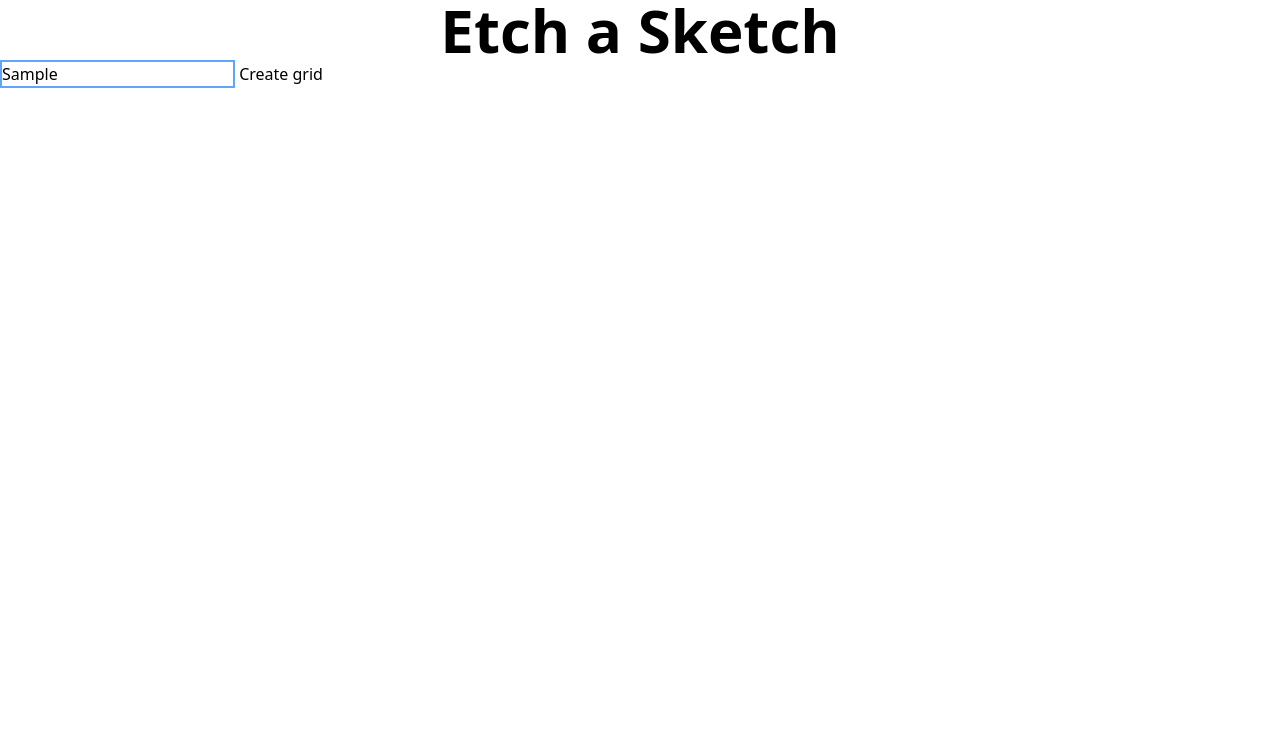
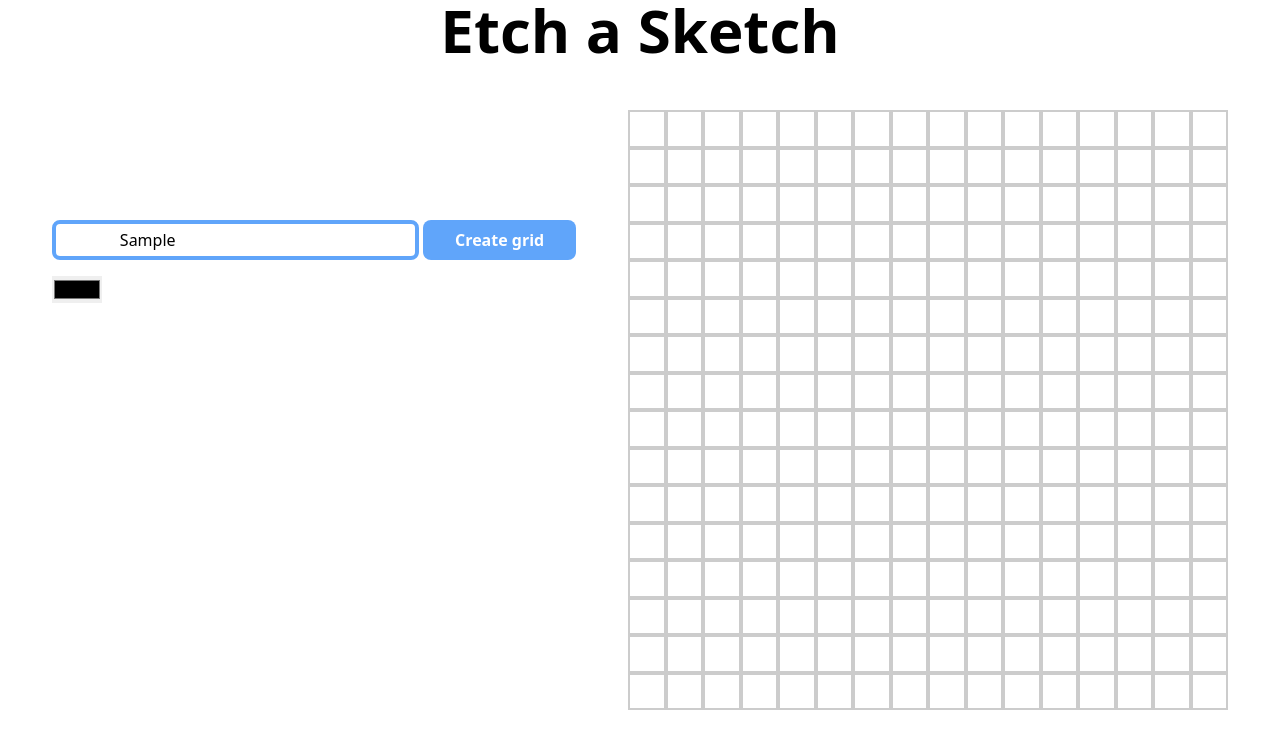
Before and after one commit to delightCS/Etch-a-Skech, a website: page index.html in a window 1280 px wide. Both pictures are taken after typing "Sample" into the empty fields and a click on the button "Create grid". Drawn offline with Linux system fonts and the light colour scheme.

Commit message:
Make 16 grid default

```diff
--- a/index.html
+++ b/index.html
@@ -12,12 +12,12 @@
         flex-wrap: wrap;
         width: 600px;
         height: 600px;
-        /* margin: 50px auto; */
+        margin: 50px 0;
         /* border: 2px solid #ccc; */
       }
 
       :root {
-        --divisor: 1;
+        --divisor: 16;
       }
 
       .cell {
@@ -30,14 +30,19 @@
   </head>
   <body>
     <h1 class="text-6xl font-bold text-center">Etch a Sketch</h1>
-    <div>
-      <div>
+    <div class="flex justify-evenly">
+      <div class="mt-40">
         <input
           type="text"
-          class="border-2 border-blue-400"
-          placeholder="Enter a number between 1 and 100"
+          class="border-4 border-blue-400 px-16 py-1 rounded-lg mb-4"
+          placeholder="Input between 1 and 100"
         />
-        <button>Create grid</button>
+        <button
+          class="text-white font-bold bg-blue-400 px-8 py-2 rounded-lg hover:bg-white hover:text-blue-400 transition-all duration-300"
+        >
+          Create grid
+        </button>
+        <input type="color" class="block" />
       </div>
       <div class="container"></div>
     </div>
--- a/script.js
+++ b/script.js
@@ -1,22 +1,30 @@
 const container = document.querySelector(".container");
 
+function creategrid(gridSize) {
+  document.documentElement.style.setProperty("--divisor", gridSize);
+  container.innerHTML = "";
+
+  const totalCell = gridSize ** 2;
+  for (let i = 0; i < totalCell; i++) {
+    const cell = document.createElement("div");
+    cell.classList.add("cell");
+    container.appendChild(cell);
+  }
+}
+
 function changeCellNum() {
-  const input = document.querySelector("input").value;
+  const numInput = document.querySelector("input").value;
 
-  if (input >= 1 && input <= 100) {
-    document.documentElement.style.setProperty("--divisor", input);
-    container.innerHTML = "";
-
-    const totalCell = input ** 2;
-    for (let i = 0; i < totalCell; i++) {
-      const cell = document.createElement("div");
-      cell.classList.add("cell");
-      container.appendChild(cell);
-    }
+  if (numInput >= 1 && numInput <= 100) {
+    creategrid(numInput);
   } else {
     alert("Input a number between 1 and 100.");
   }
 }
 
-const createGrid = document.querySelector("button");
-createGrid.addEventListener("click", changeCellNum);
+const createGridButton = document.querySelector("button");
+createGridButton.addEventListener("click", changeCellNum);
+
+document.addEventListener("DOMContentLoaded", () => {
+  creategrid(16);
+});
```
Also changed, not shown: tailwindstyle.css.
